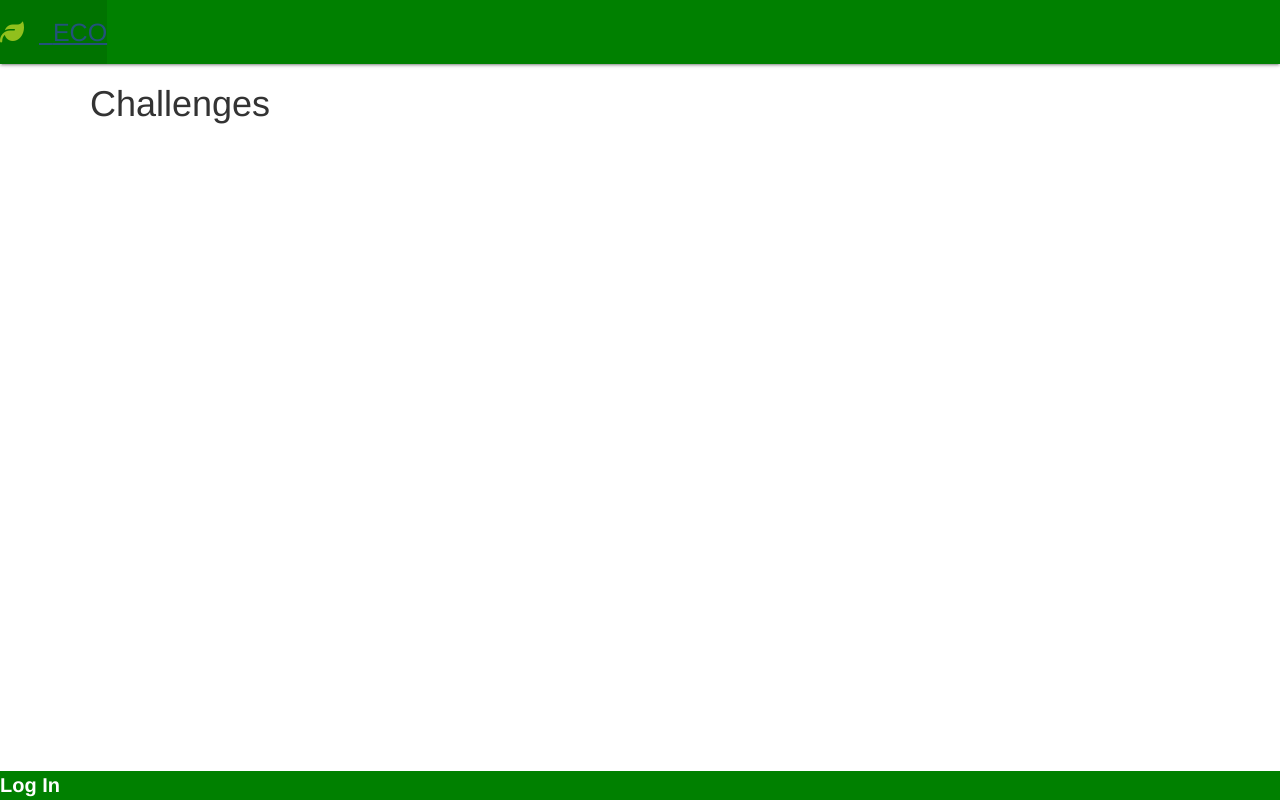
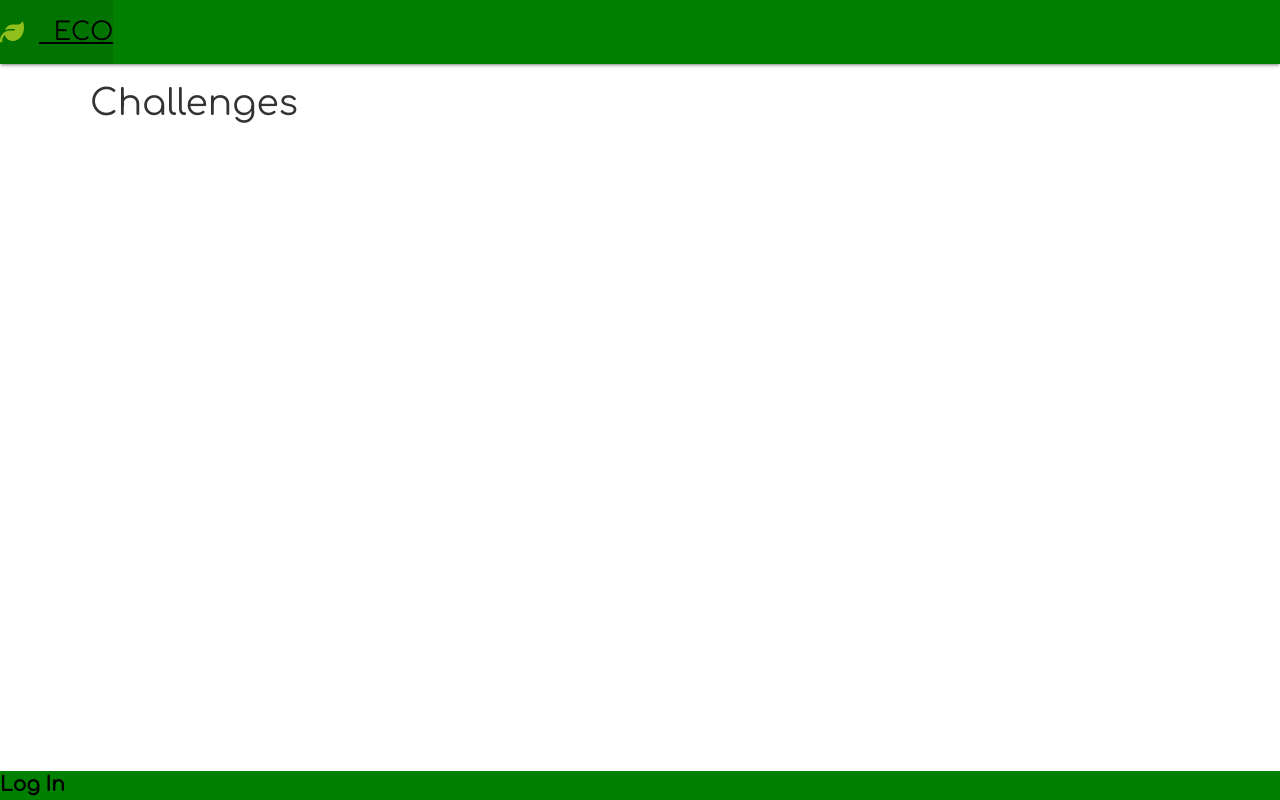
Before and after one commit to nhasley/ECO-App-Python, a Django app: page / in a window 1280 px wide. Run offline with Django 3.2, Linux system fonts and the light colour scheme; data that the repository does not hold is empty; some libraries are stand-ins or nearby versions.

Commit message:
change font and color

```diff
--- a/main_app/static/css/style.css
+++ b/main_app/static/css/style.css
@@ -2,7 +2,7 @@ body {
   display: flex;
   min-height: 100vh;
   flex-direction: column;
-  font: Helvetica, 'sans serif';
+  font-family: 'Comfortaa', cursive;
   }
 
 h1, div.card-content {
@@ -10,11 +10,12 @@ h1, div.card-content {
 }
 
 #head {
+  color: black;
   font-size: 25px;
 }
 
 #text {
-  color: white;
+  color: black;
   font-size: 20px;
   font-weight: 800;
 }
@@ -25,11 +26,11 @@ h1, div.card-content {
 
 div.card-content:hover {
   font-weight: 900;
-  color: black;
+  color: green;
 }
 
 div.card-content {
-  color: green;
+  color: black;
   font-weight: 500;
 }
 
--- a/main_app/templates/base.html
+++ b/main_app/templates/base.html
@@ -10,6 +10,7 @@
   <link rel="stylesheet" href="https://cdnjs.cloudflare.com/ajax/libs/materialize/1.0.0/css/materialize.min.css">
   <link rel="stylesheet" href="https://maxcdn.bootstrapcdn.com/bootstrap/3.3.7/css/bootstrap.min.css">
   <link rel="stylesheet" type="text/css" href="{% static 'css/style.css' %}">
+  <link href="https://fonts.googleapis.com/css?family=Comfortaa&display=swap" rel="stylesheet">
   <script src="https://kit.fontawesome.com/95f3aa8ce1.js"></script>
 </head>
 <body>
```
